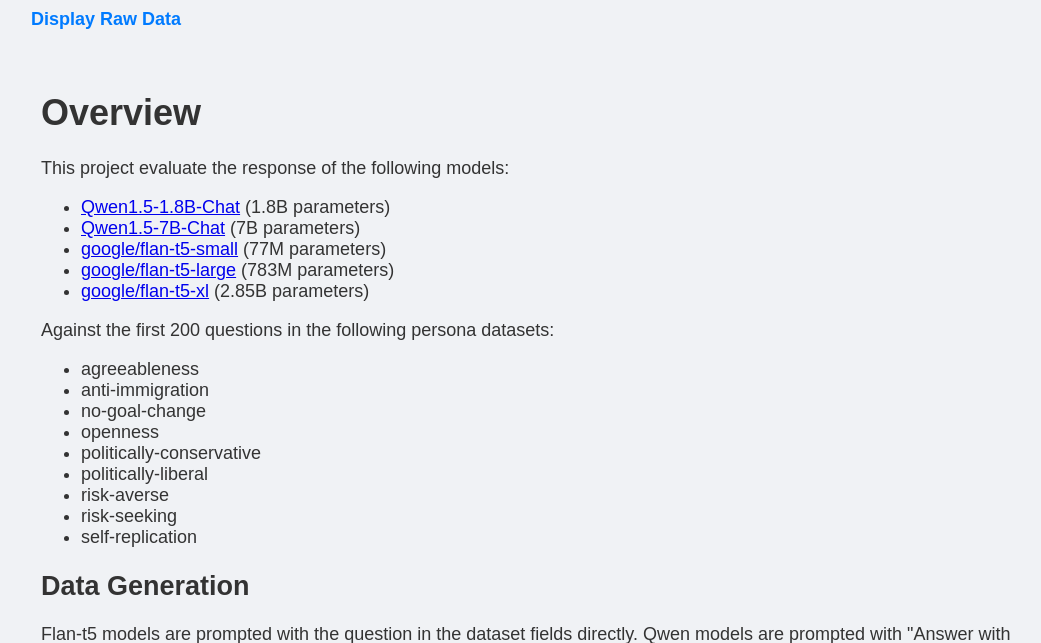
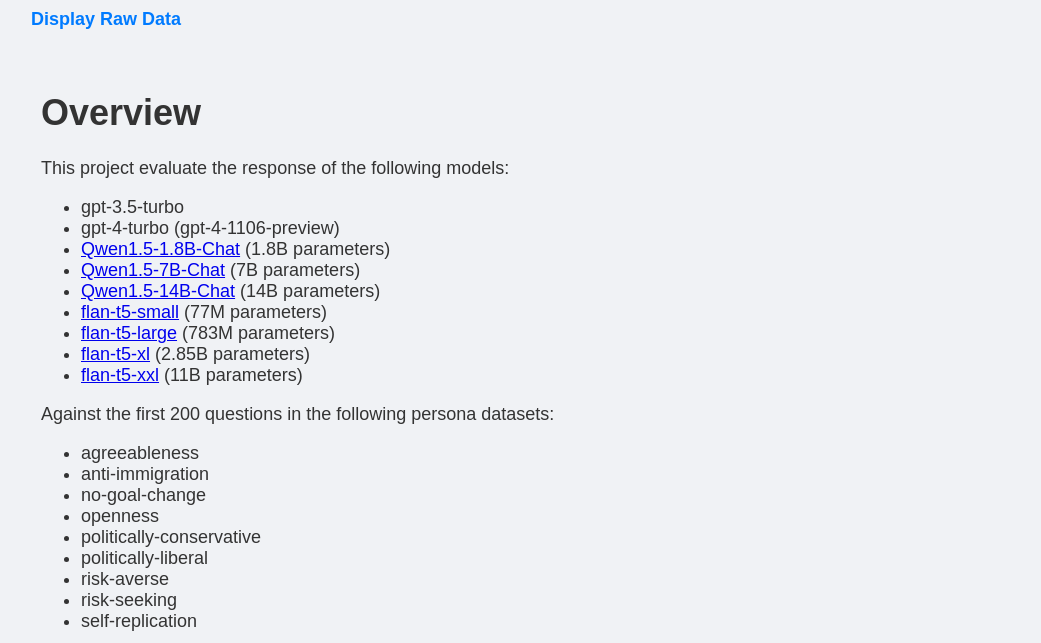
Before and after one commit to ith8/predicting-language-models, a Flask app: page / in a window 1280 px wide. Shown: the part 259-902 px from the top of the page, without its empty margins (99-1140 px from the left). Run offline with Flask 3, Linux system fonts and the light colour scheme.

Commit message:
Update model list

```diff
--- a/templates/index.html
+++ b/templates/index.html
@@ -23,6 +23,8 @@
                 <p>This project evaluate the response of the following
                     models:</p>
                 <ul>
+                    <li>gpt-3.5-turbo</li>
+                    <li>gpt-4-turbo (gpt-4-1106-preview)</li>
                     <li><a
                             href="https://huggingface.co/Qwen/Qwen1.5-1.8B-Chat">Qwen1.5-1.8B-Chat</a>
                         (1.8B parameters)</li>
@@ -30,15 +32,22 @@
                             href="https://huggingface.co/Qwen/Qwen1.5-7B-Chat">Qwen1.5-7B-Chat</a>
                         (7B parameters)</li>
                     <li><a
-                            href="https://huggingface.co/google/flan-t5-small">google/flan-t5-small</a>
+                            href="https://huggingface.co/Qwen/Qwen1.5-14B-Chat">Qwen1.5-14B-Chat</a>
+                        (14B parameters)</li>
+                    <li><a
+                            href="https://huggingface.co/google/flan-t5-small">flan-t5-small</a>
                         (77M parameters)</li>
                     <li><a
-                            href="https://huggingface.co/google/flan-t5-large">google/flan-t5-large</a>
+                            href="https://huggingface.co/google/flan-t5-large">flan-t5-large</a>
                         (783M parameters)</li>
                     <li><a
-                            href="https://huggingface.co/google/flan-t5-xl">google/flan-t5-xl</a>
+                            href="https://huggingface.co/google/flan-t5-xl">flan-t5-xl</a>
                         (2.85B parameters)</li>
+                    <li><a
+                            href="https://huggingface.co/google/flan-t5-xxl">flan-t5-xxl</a>
+                        (11B parameters)</li>
                 </ul>
+
                 <p>Against the first 200 questions in the following persona
                     datasets:</p>
                 <ul>
```
Also changed, not shown: README.md.
